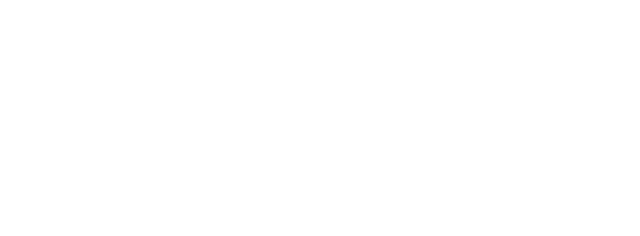
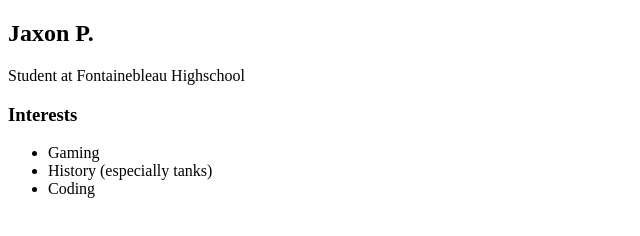
Before and after one commit to Jaxon-Perkins/jaxon-perkins.github.io, a plain HTML site: page index.html in a window 1280 px wide. Shown: the whole page, without its empty margins (0-640 px from the left). Drawn offline with Linux system fonts and the light colour scheme.

Commit message:
Temp changes, moving on to TODO 6

```diff
--- a/index.html
+++ b/index.html
@@ -1,12 +1,33 @@
 <!DOCTYPE html>
 <html>
   <head>
-    <title>CHANGE ME</title>
+    <title>My Awesome Website</title>
   </head>
 
   <body>
     <!-- All content goes here -->
     <div id="all-contents">
+      <nav>
+
+      </nav>
+
+      <main>
+        <div class="sidebar">
+
+        </div>
+        <div class="content">
+          <h2>Jaxon P.</h2>
+          <p>Student at Fontainebleau Highschool</p>
+          <div id="interests">
+            <h3>Interests</h3>
+            <ul>
+              <li>Gaming</li>
+              <li>History (especially tanks)</li>
+              <li>Coding</li>
+            </ul>
+          </div>
+        </div>
+      </main>
 
     </div>
   </body>
```
